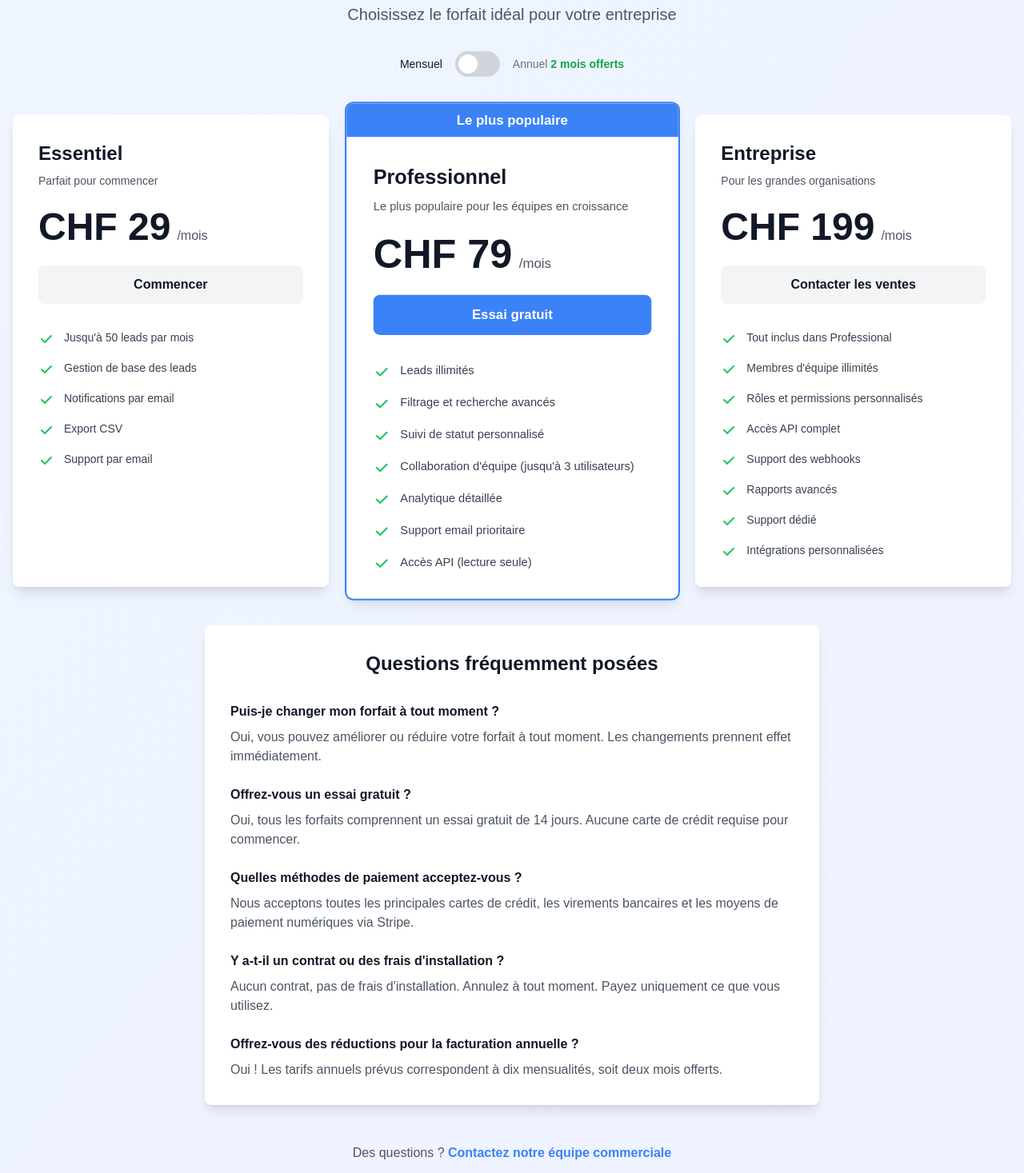
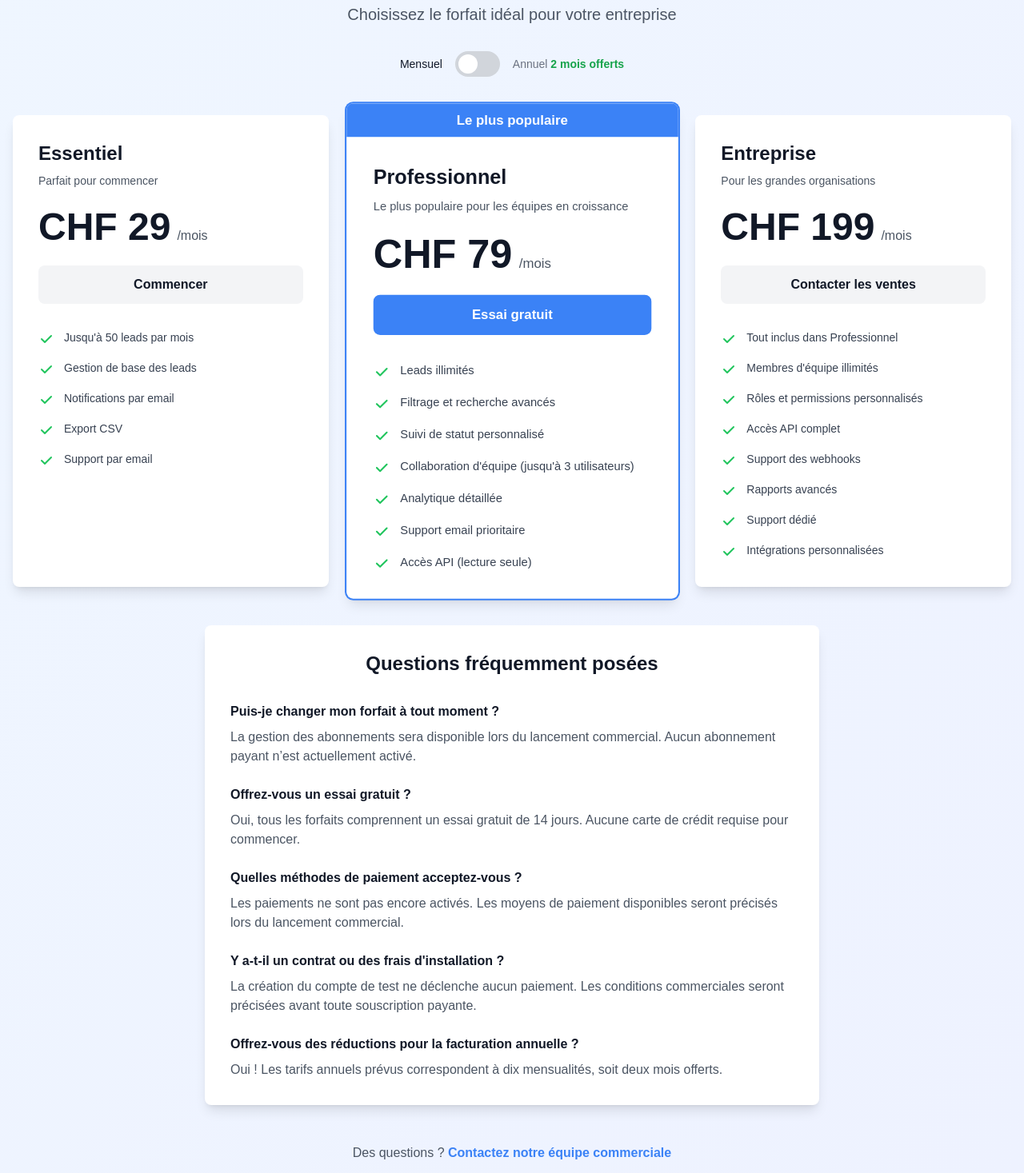
Before and after one commit to infofbentretiens-code/leadsbuilder, a Next.js app: page /pricing in a window 1280 px wide. Shown: the part 236-1703 px from the top of the page at 80% size. Built offline with nearby package versions, Linux system fonts and the light colour scheme.

Commit message:
Ajouter app/pricing

```diff
--- a/app/pricing/page.js
+++ b/app/pricing/page.js
@@ -45,7 +45,7 @@ export default function PricingPage() {
       annualPrice: 1990,
       description: 'Pour les grandes organisations',
       features: [
-        'Tout inclus dans Professional',
+        'Tout inclus dans Professionnel',
         'Membres d\'équipe illimités',
         'Rôles et permissions personnalisés',
         'Accès API complet',
@@ -171,7 +171,7 @@ export default function PricingPage() {
                 Puis-je changer mon forfait à tout moment ?
               </h3>
               <p className="text-gray-600">
-                Oui, vous pouvez améliorer ou réduire votre forfait à tout moment. Les changements prennent effet immédiatement.
+                La gestion des abonnements sera disponible lors du lancement commercial. Aucun abonnement payant n’est actuellement activé.
               </p>
             </div>
 
@@ -189,7 +189,7 @@ export default function PricingPage() {
                 Quelles méthodes de paiement acceptez-vous ?
               </h3>
               <p className="text-gray-600">
-                Nous acceptons toutes les principales cartes de crédit, les virements bancaires et les moyens de paiement numériques via Stripe.
+                Les paiements ne sont pas encore activés. Les moyens de paiement disponibles seront précisés lors du lancement commercial.
               </p>
             </div>
 
@@ -198,7 +198,7 @@ export default function PricingPage() {
                 Y a-t-il un contrat ou des frais d'installation ?
               </h3>
               <p className="text-gray-600">
-                Aucun contrat, pas de frais d'installation. Annulez à tout moment. Payez uniquement ce que vous utilisez.
+                La création du compte de test ne déclenche aucun paiement. Les conditions commerciales seront précisées avant toute souscription payante.
               </p>
             </div>
 
```
